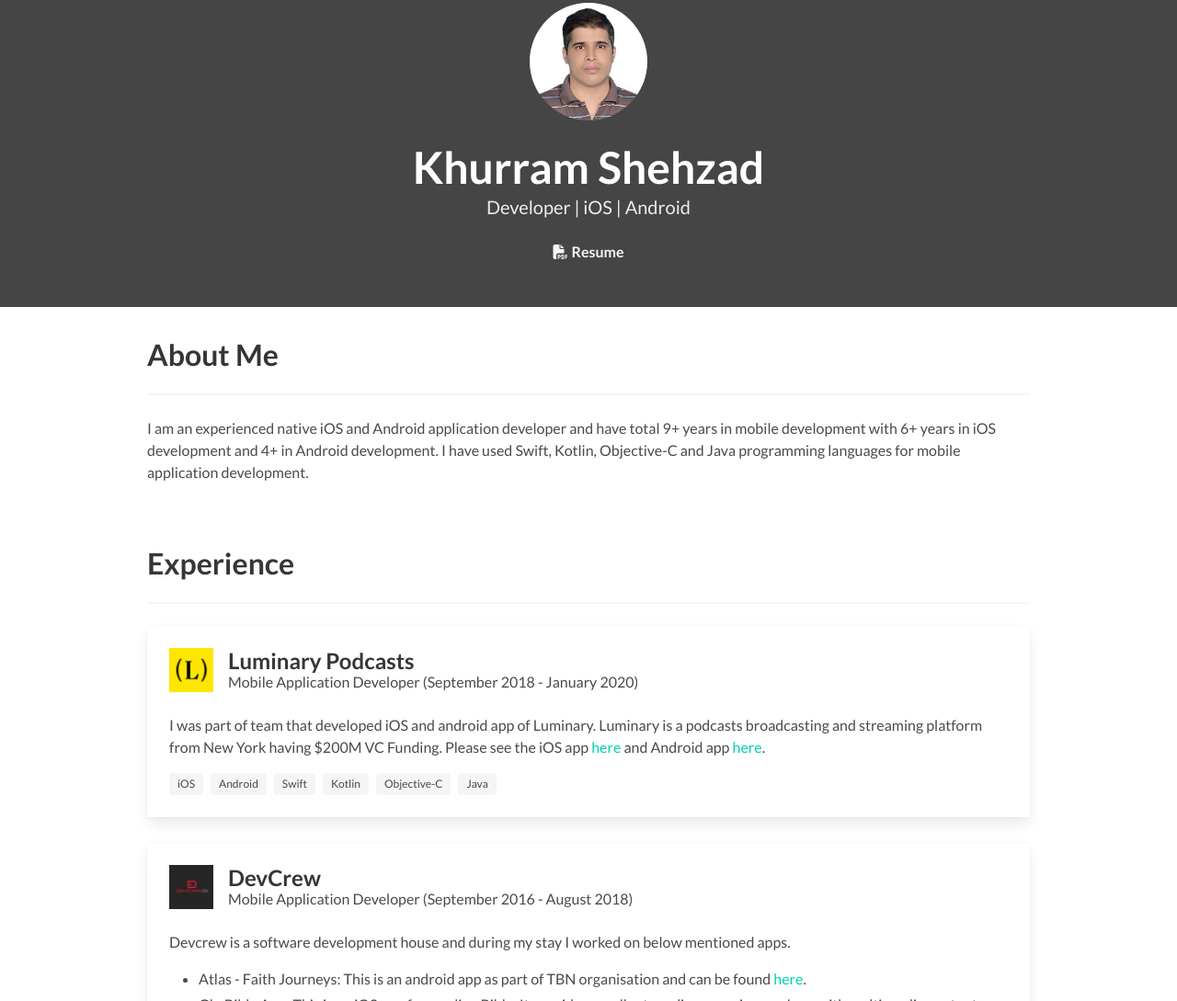
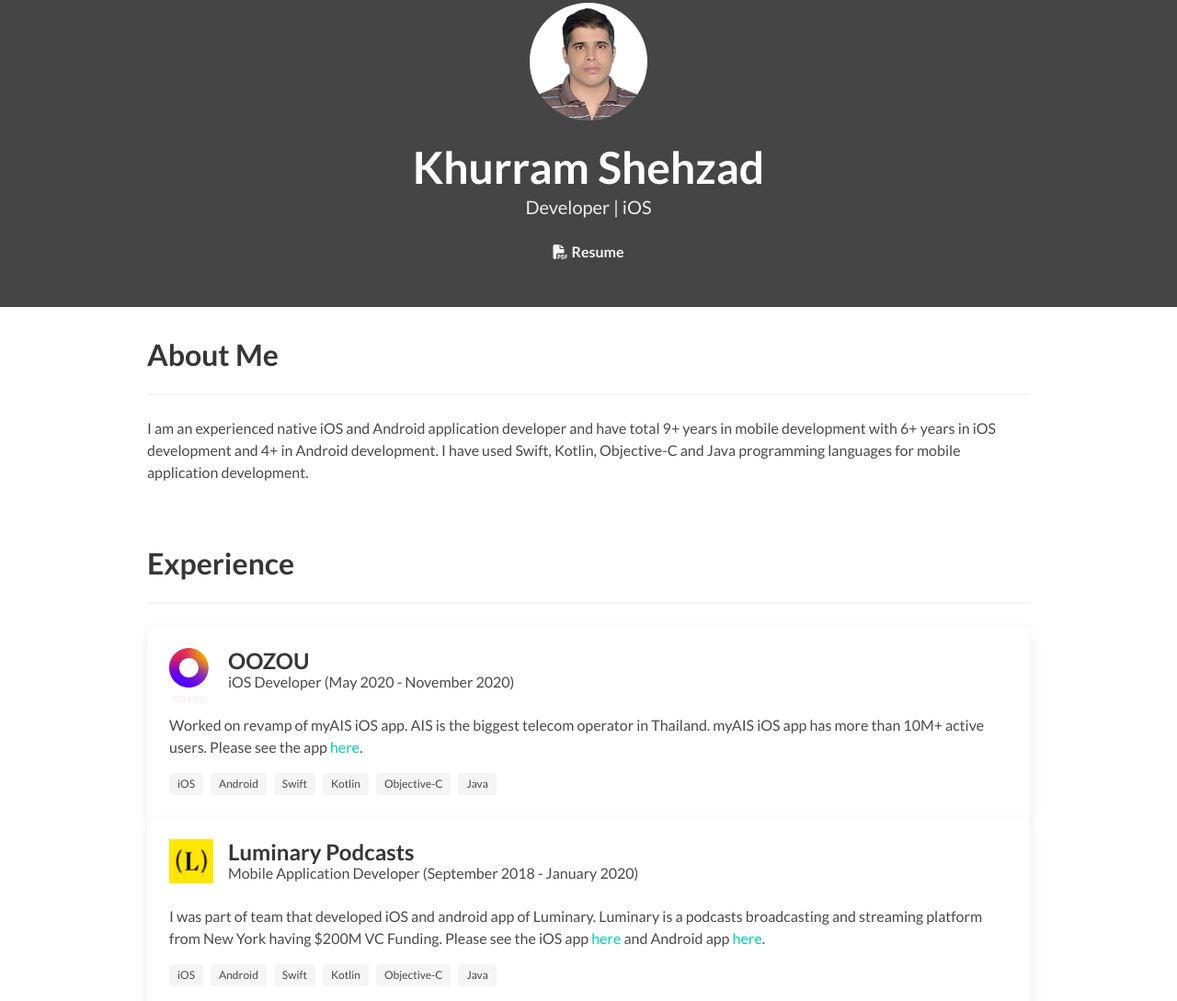
Before and after one commit to khurram18/khurram18.github.io, a plain HTML site: page index.html in a window 1280 px wide. Shown: the part 109-1198 px from the top of the page at 92% size. Drawn offline with Linux system fonts and the light colour scheme.

Commit message:
Add oozou company

```diff
--- a/index.html
+++ b/index.html
@@ -116,7 +116,7 @@
               Khurram Shehzad
             </h1>
             <h2 class="subtitle">
-              Developer | iOS | Android
+              Developer | iOS
             </h2>
             <p>
               <a href="docs/KhurramShehzadResume.pdf" target="_blank" class="icon has-text-light">
@@ -141,6 +141,37 @@
     <div class="container">
       <h1 class="title">Experience</h1>
       <hr />
+      <!--  Oozou -->
+      <div class="card">
+        <div class="card-content">
+          <div class="media">
+            <div class="media-left">
+              <figure class="image is-48x48">
+                <img src="img/oozou_logo.svg" alt="Placeholder image">
+              </figure>
+            </div>
+            <div class="media-content">
+              <a href="https://bit.ly/3e72UhC" target="_blank" >
+                <p class="title is-4">OOZOU</p>
+              </a>
+
+              <p class="subtitle is-6">iOS Developer (<time datetime="2020-05">May 2020</time> - <time
+                  datetime="2020-11">November 2020</time>)</p>
+            </div>
+          </div>
+          <div class="content">
+            <p>Worked on revamp of myAIS iOS app. AIS is the biggest telecom operator in Thailand. myAIS iOS app has more than 10M+ active users. Please see the app <a href="https://apple.co/2PF0cFl" target="_blank" >here</a>.</p>
+            <div class="tags">
+              <span class="tag">iOS</span>
+              <span class="tag">Android</span>
+              <span class="tag">Swift</span>
+              <span class="tag">Kotlin</span>
+              <span class="tag">Objective-C</span>
+              <span class="tag">Java</span>
+            </div>
+          </div>
+        </div>
+      </div>
       <!--  Luminary -->
       <div class="card">
         <div class="card-content">
```
Also changed, not shown: img/oozou_logo.svg (added), 1 other file.
